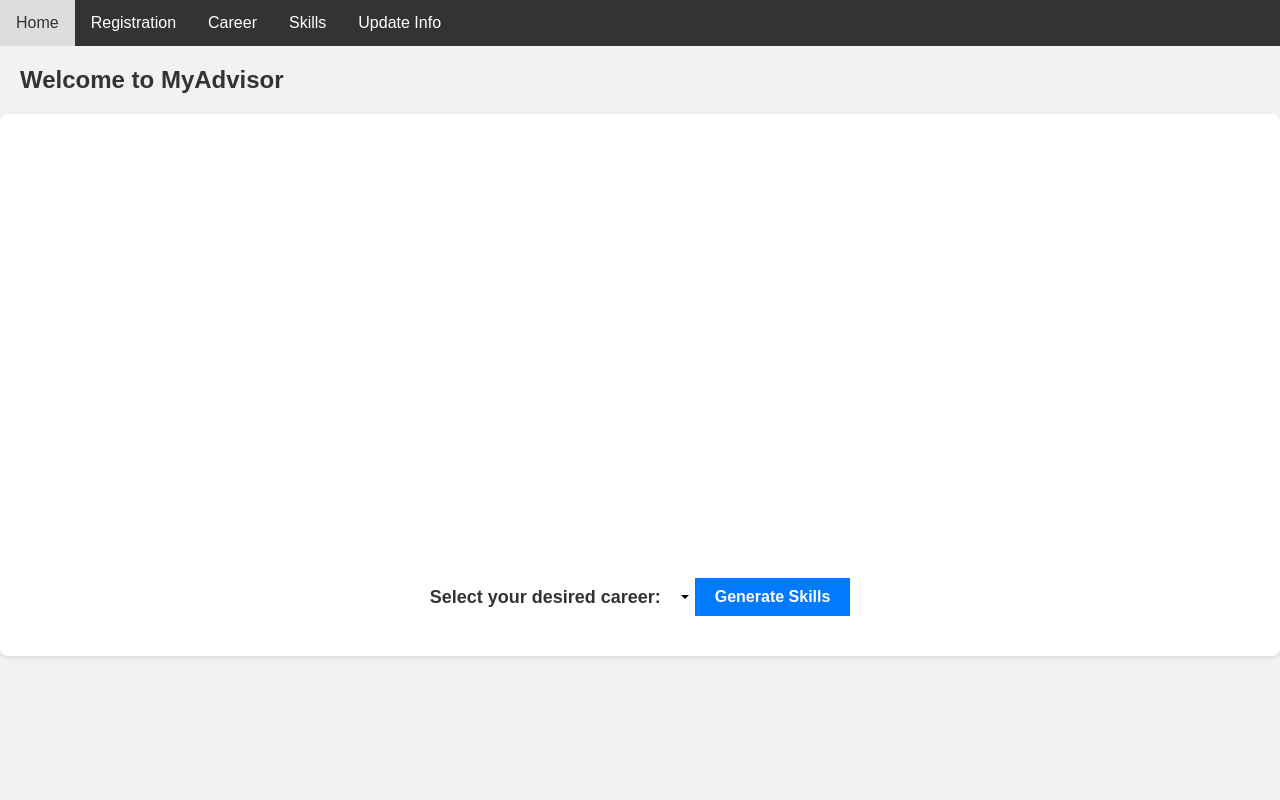
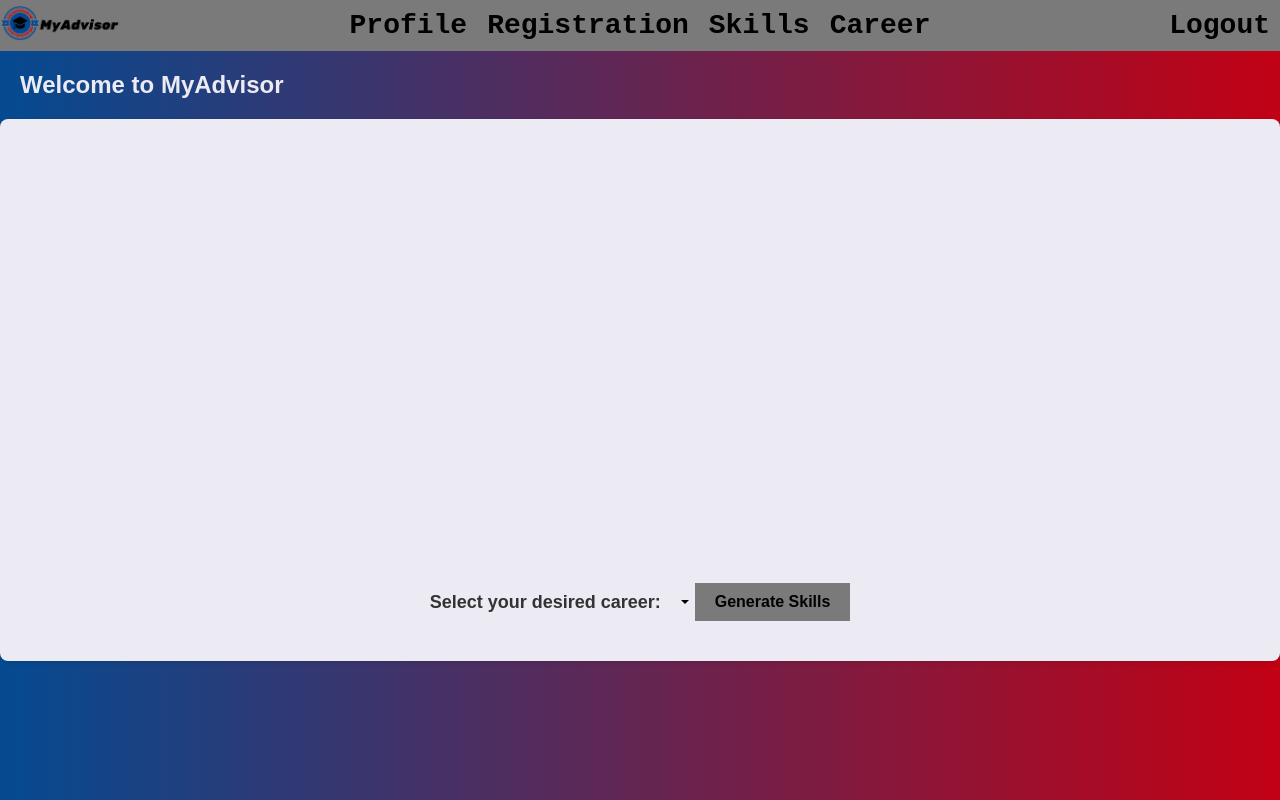
Before and after one commit to siennaphia/FAUmyAdvisor, a plain HTML site: page public/Career Simulator/careers.html in a window 1280 px wide. Drawn offline with nearby package versions, Linux system fonts and the light colour scheme; no server answers.

Commit message:
Applied the css to "careers"

```diff
--- a/public/Career Simulator/careers.css
+++ b/public/Career Simulator/careers.css
@@ -1,38 +1,99 @@
-body {
-  font-family: Arial, sans-serif;
-  background-color: #f2f2f2;
+/*#################################################*/
+/*THIS CODE MAKES A STYLE TEMPLATE FOR THE PAGE
+DO NOT ALTER*/
+/*#################################################*/
+body{
+  background: linear-gradient(to left, #C20114, #054A91);
+  color: #000000;
+  font-family: Arial, Helvetica, sans-serif;
   margin: 0;
   padding: 0;
 }
 
-.navbar {
-  background-color: #333;
-  overflow: hidden;
+h1, h2, h3, h4, h5, h6 {
+  color: #ECEBF3; /* Heading text color */
 }
 
-.navbar a {
-  float: left;
-  color: #fff;
-  text-align: center;
-  padding: 14px 16px;
-  text-decoration: none;
-  font-size: 16px;
+button, .button {
+  background-color: #7B7A7A; /* Button background color */
+  color: #000000; /* Button text color */
+  border: none;
+  padding: 10px 20px;
+  cursor: pointer;
 }
 
-.navbar a:hover {
-  background-color: #ddd;
-  color: #333;
+/*#################################################*/
+/*THIS CODE TAKES CARE OF THE NAVIGATION BAR
+  AND THE LOGOUT BUTTON.
+DO NOT ALTER*/
+/*#################################################*/
+/* Center the navigation bar */
+.logo {
+  position: absolute;
+  top: 5px; /* Adjust the top position as needed */
+  left: 0px; /* Adjust the left position as needed */
+  max-width: 120px; /* Adjust the size of the logo */
+  max-height: 120px; /* Adjust the size of the logo */
+  padding: 0px; /* Add padding around the logo if needed */
+}
+.navbar {
+  display: flex;
+  justify-content: center;
+  background-color: #7B7A7A;
+  padding-bottom: 10px;
 }
 
-.navbar a.active {
-  background-color: #007bff;
-  color: #fff;
+ul {
+
+  list-style-type: none;
+  background-color: #7B7A7A;
+  margin: 0px;
+  padding: 0px;
+  display: flex;
 }
+
+li {
+  margin-top: 10px;
+}
+
+a {
+  text-decoration: none;
+  background-color: #7B7A7A;
+  color: #000000;
+  font-family: monospace;
+  font-weight: bold;
+  font-size: 28px;
+  padding: 10px;
+}
+
+/* Hover effect for links */
+a:hover {
+  background-color: #0C120C; /* Background color on hover */
+  color: #ECEBF3; /* Text color on hover */
+}
+
+.logout {
+  position: absolute;
+  top: 0px;
+  right: 0px;
+  background-color: #7B7A7A;
+  color: #000000;
+  font-weight: bold;
+  font-size: 28px;
+}
+
+.logout:hover {
+  background-color: #0C120C; /* Background color on hover */
+  color: #ECEBF3; /* Text color on hover */
+  cursor: pointer;
+}
+
+/*#################################################*/
+/*#################################################*/
 
 #welcomeMessage {
   font-size: 24px;
   font-weight: bold;
-  color: #333;
   margin: 20px;
 }
 
@@ -41,7 +102,7 @@ body {
   flex-direction: column;
   align-items: center;
   padding: 20px;
-  background-color: #fff;
+  background-color: #ECEBF3;
   border-radius: 8px;
   box-shadow: 0 2px 4px rgba(0, 0, 0, 0.1);
 }
@@ -87,10 +148,6 @@ body {
   content: "•";
   margin-right: 5px;
 }
-
-
-
-
 
 #generateSkillsContainer {
   width: 100%;
@@ -146,8 +203,6 @@ body {
 
 #generateSkillsButton {
   padding: 10px 20px;
-  background-color: #007bff;
-  color: #fff;
   border: none;
   cursor: pointer;
   font-size: 16px;
@@ -155,7 +210,8 @@ body {
 }
 
 #generateSkillsButton:hover {
-  background-color: #0069d9;
+  background-color: #0C120C; /* Background color on hover */
+  color: #ECEBF3; /* Text color on hover */
 }
 
 #skillsChart {
--- a/public/Career Simulator/careers.html
+++ b/public/Career Simulator/careers.html
@@ -11,15 +11,21 @@
     <!-- add Firebase Realtime Database SDK -->
     <script src="https://www.gstatic.com/firebasejs/8.0.1/firebase-database.js"></script>
     <!-- include the CSS file -->
+    <link rel="icon" href="logo.ico" type="image/x-icon">
     <link rel="stylesheet" type="text/css" href="careers.css" />
   </head>
   <body>
-    <div class="navbar">
-      <a href="home.html">Home</a>
-      <a href="registration.html">Registration</a>
-      <a href="career.html">Career</a>
-      <a href="skill.html">Skills</a>
-      <a href="update.html">Update Info</a>
+    <div class = "navbar">
+      <nav>
+        <img src="navbar_logo.png" alt="Logo" class="logo">
+          <ul>
+            <li><a href="#profile">Profile</a></li>
+            <li><a href="#registration">Registration</a></li>
+            <li><a href="#skills">Skills</a></li>
+            <li><a href="#career">Career</a></li>
+          </ul>
+      </nav>
+      <a href="#" class="logout">Logout</a>
     </div>
     <!-- display the welcome message with the current user's name -->
     <h1 id="welcomeMessage">Welcome to MyAdvisor</h1>
--- a/public/Class Registration/registration.css
+++ b/public/Class Registration/registration.css
@@ -1,5 +1,3 @@
-/* styles.css */
-
 body{
     background: linear-gradient(to left, #C20114, #054A91);
     color: #000000;
```
Also changed, not shown: public/Career Simulator/logo.ico (added), public/Career Simulator/navbar_logo.png (added).
